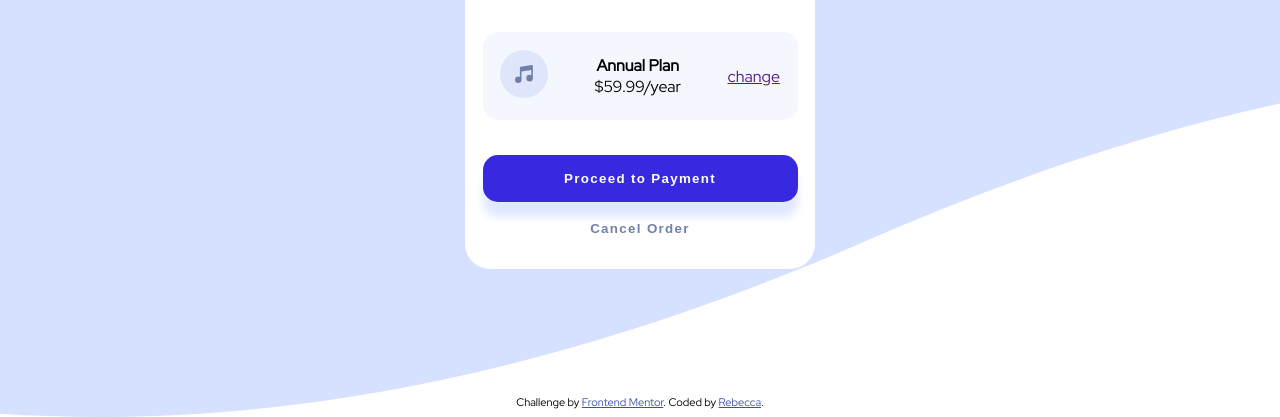
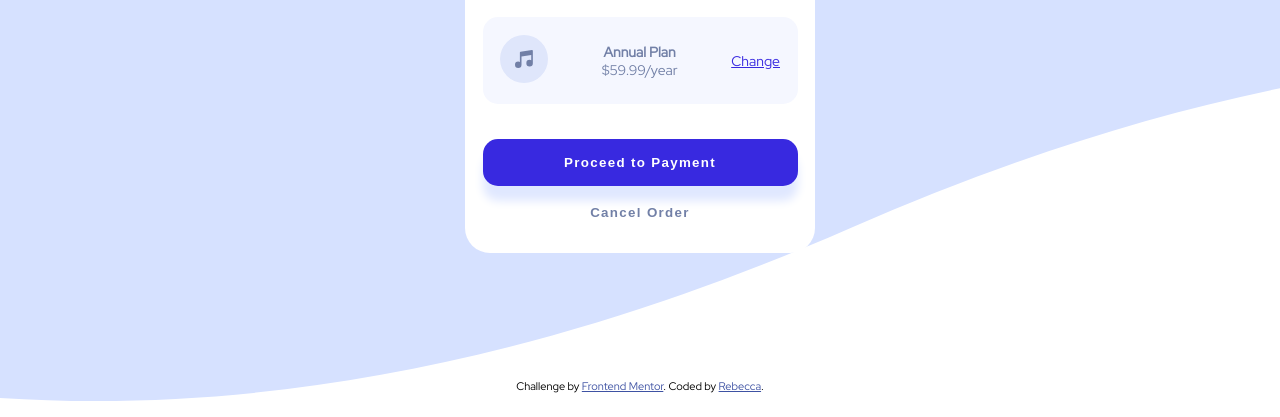
Before and after one commit to RebeccaHjorvar/order-summary-component-main, a plain HTML site: page index.html in a window 1280 px wide. Shown: the part 469-886 px from the top of the page. Drawn offline with Linux system fonts and the light colour scheme.

Commit message:
some color fixes

```diff
--- a/index.html
+++ b/index.html
@@ -41,11 +41,11 @@
             <img src="./images/icon-music.svg" alt="music icon" />
             </div>
             <div class="annual-plan-text">
-              <p class="annual-plan-title">Annual Plan</p>
+              <p class="annual-plan-title"><strong>Annual Plan</strong></p>
               <p class="annual-plan-p">$59.99/year</p>
             </div>
             <div>
-              <a href="">change</a>
+              <a href="">Change</a>
             </div>
           </div>
           <div class="buttons">
--- a/styles.css
+++ b/styles.css
@@ -1,7 +1,7 @@
 body {
     background-image: url(./images/pattern-background-mobile.svg);
     font-family: 'Red Hat Display', sans-serif;
-    font-size: 16px;
+    font-size: 14px;
     background-repeat: no-repeat;
     background-size: cover;
   }
@@ -16,6 +16,14 @@ body {
     font-weight: 700;
     margin-bottom: 8%;
     padding: 0;
+  }
+
+  p {
+    color: hsl(224, 23%, 55%);
+  }
+
+  a {
+    color: hsl(245, 75%, 52%);
   }
 
   .container {
```
